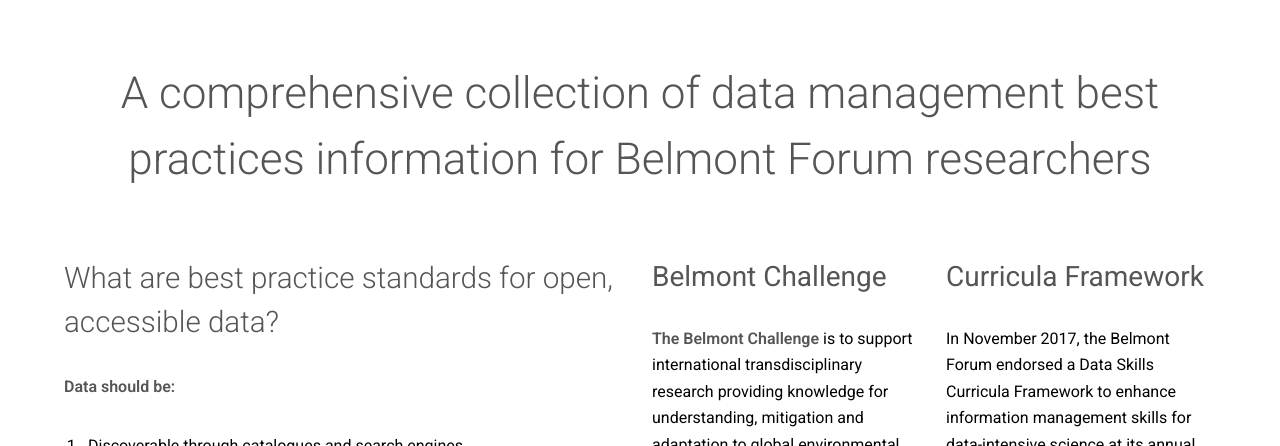
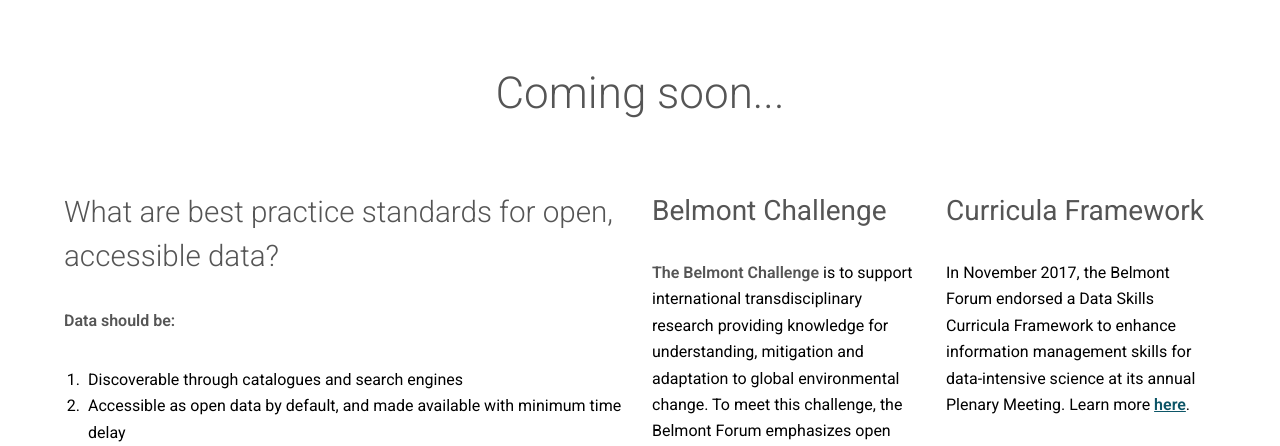
Before and after one commit to bfe-inf/toolkit, a Jekyll site: the page ddomp.html, which Jekyll copies as it is, in a window 1280 px wide and 900 px high, cut to the strip 454-900 px from the top of the window. Built offline with Jekyll 4.4.1, drawn with Linux system fonts in a browser that asks for light colours.

Commit message:
Update ddomp.html

```diff
--- a/ddomp.html
+++ b/ddomp.html
@@ -42,7 +42,7 @@
 			<section id="main" class="wrapper" style="padding-bottom:35px;">
 				<div class="inner">
 					<header class="align-center">
-						<h2>A comprehensive collection of data management best practices information for Belmont Forum researchers</h2>
+						<h2>Coming soon...</h2>
 					</header>
 
 					<!-- Intro -->
```
